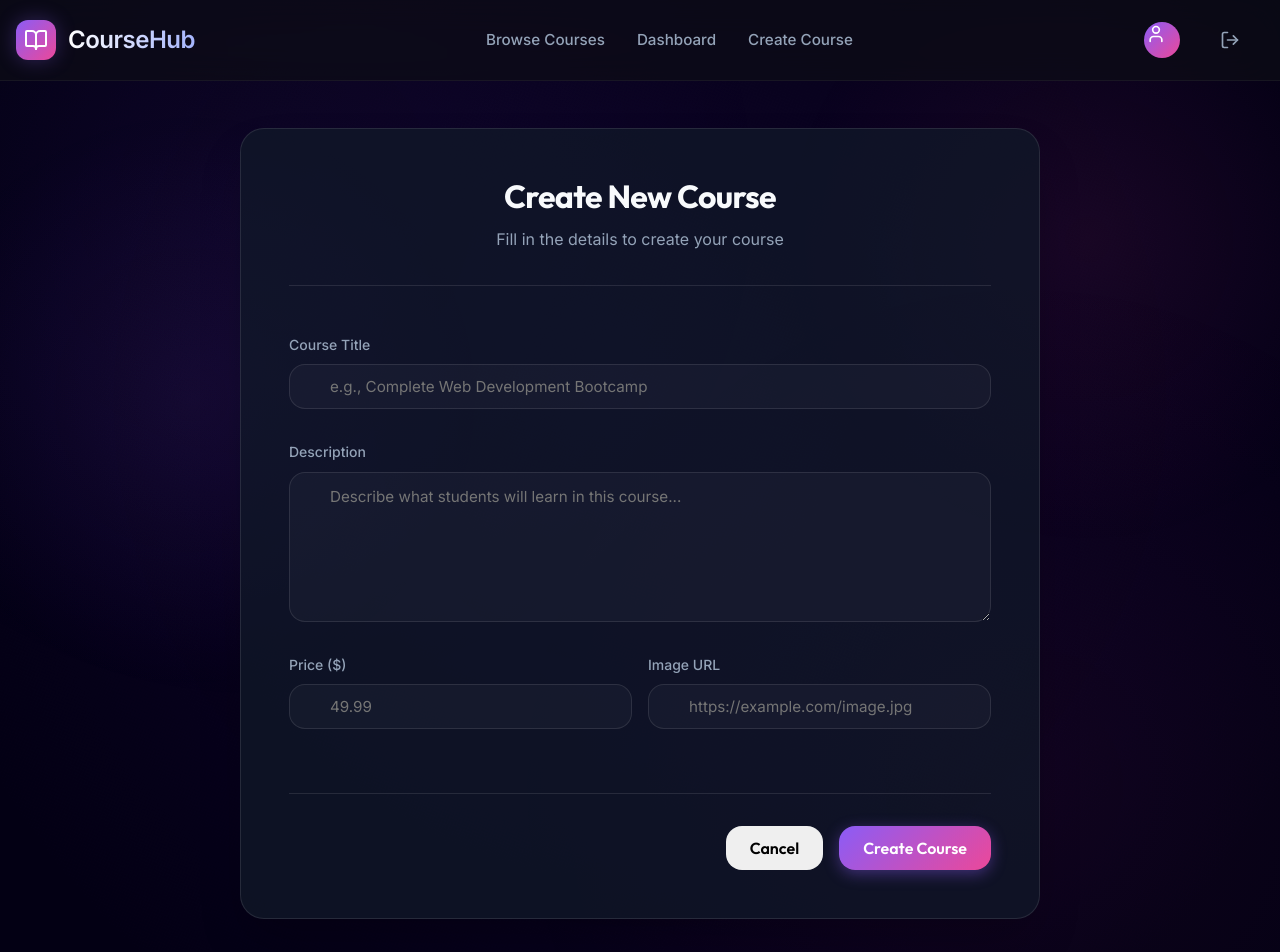
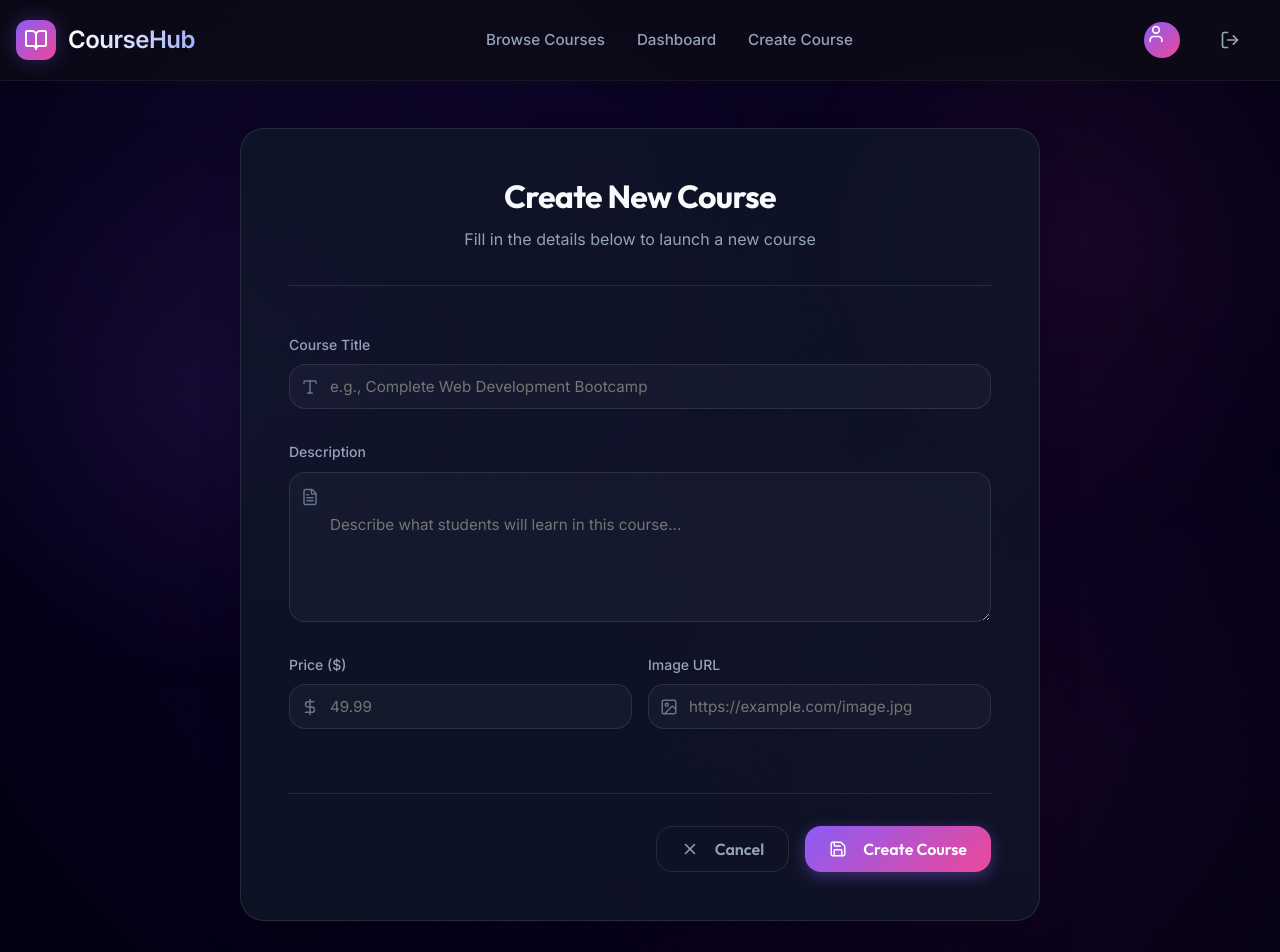
Before and after one commit to imsinghaditya07/Backend-CourseSelling-App, a React (Vite) app in the folder Frontend/: page /admin/edit in a window 1280 px wide. Shown: the top 952 px of the page. Built offline with nearby package versions, Linux system fonts and the light colour scheme; sample sign-in values are in the browser's storage.

Commit message:
Update CourseForm.jsx with new design

```diff
--- a/Frontend/src/pages/CourseForm.jsx
+++ b/Frontend/src/pages/CourseForm.jsx
@@ -1,6 +1,7 @@
 import { useState, useEffect } from 'react';
 import { useNavigate, useLocation } from 'react-router-dom';
 import { adminAPI } from '../utils/api';
+import { Type, FileText, DollarSign, Image as ImageIcon, Save, X, AlertCircle } from 'lucide-react';
 import './CourseForm.css';
 
 const CourseForm = () => {
@@ -74,12 +75,13 @@ const CourseForm = () => {
           <div className="form-card card">
             <div className="form-header">
               <h2>{isEdit ? 'Edit Course' : 'Create New Course'}</h2>
-              <p>Fill in the details to {isEdit ? 'update' : 'create'} your course</p>
+              <p>Fill in the details below to {isEdit ? 'update your' : 'launch a new'} course</p>
             </div>
 
             <form onSubmit={handleSubmit} className="course-form">
               <div className="form-group">
                 <label className="form-label">Course Title</label>
+                <div className="input-wrapper">
                   <input
                     type="text"
                     name="title"
@@ -89,10 +91,13 @@ const CourseForm = () => {
                     onChange={handleChange}
                     required
                   />
+                  <Type size={18} className="input-icon" style={{ left: '12px', position: 'absolute' }} />
+                </div>
               </div>
 
               <div className="form-group">
                 <label className="form-label">Description</label>
+                <div className="input-wrapper" style={{ alignItems: 'flex-start' }}>
                   <textarea
                     name="description"
                     className="form-input form-textarea"
@@ -100,13 +105,16 @@ const CourseForm = () => {
                     value={formData.description}
                     onChange={handleChange}
                     required
-                  rows={5}
+                    style={{ paddingTop: '2.5rem' }}
                   />
+                  <FileText size={18} className="input-icon" style={{ left: '12px', top: '16px', position: 'absolute' }} />
+                </div>
               </div>
 
               <div className="form-row">
                 <div className="form-group">
                   <label className="form-label">Price ($)</label>
+                  <div className="input-wrapper">
                     <input
                       type="number"
                       name="price"
@@ -118,10 +126,13 @@ const CourseForm = () => {
                       min="0"
                       step="0.01"
                     />
+                    <DollarSign size={18} className="input-icon" style={{ left: '12px', position: 'absolute' }} />
+                  </div>
                 </div>
 
                 <div className="form-group">
                   <label className="form-label">Image URL</label>
+                  <div className="input-wrapper">
                     <input
                       type="url"
                       name="imageURL"
@@ -130,12 +141,15 @@ const CourseForm = () => {
                       value={formData.imageURL}
                       onChange={handleChange}
                     />
+                    <ImageIcon size={18} className="input-icon" style={{ left: '12px', position: 'absolute' }} />
+                  </div>
                 </div>
               </div>
 
               {formData.imageURL && (
+                <div className="image-preview-container">
+                  <span className="image-preview-label">Preview</span>
                   <div className="image-preview">
-                  <label className="form-label">Preview</label>
                     <img
                       src={formData.imageURL}
                       alt="Course preview"
@@ -144,23 +158,30 @@ const CourseForm = () => {
                       }}
                     />
                   </div>
+                </div>
               )}
 
-              {error && <div className="form-error">{error}</div>}
+              {error && (
+                <div className="form-error">
+                  <AlertCircle size={18} />
+                  <span>{error}</span>
+                </div>
+              )}
 
               <div className="form-actions">
                 <button
                   type="button"
-                  className="btn btn-secondary"
+                  className="btn btn-cancel"
                   onClick={() => navigate('/admin/courses')}
                 >
-                  Cancel
+                  <X size={18} style={{ marginRight: '8px' }} /> Cancel
                 </button>
                 <button
                   type="submit"
                   className="btn btn-primary"
                   disabled={loading}
                 >
+                  <Save size={18} style={{ marginRight: '8px' }} />
                   {loading ? 'Saving...' : isEdit ? 'Update Course' : 'Create Course'}
                 </button>
               </div>
```
Lines whose indentation alone changed are shown as unchanged.
